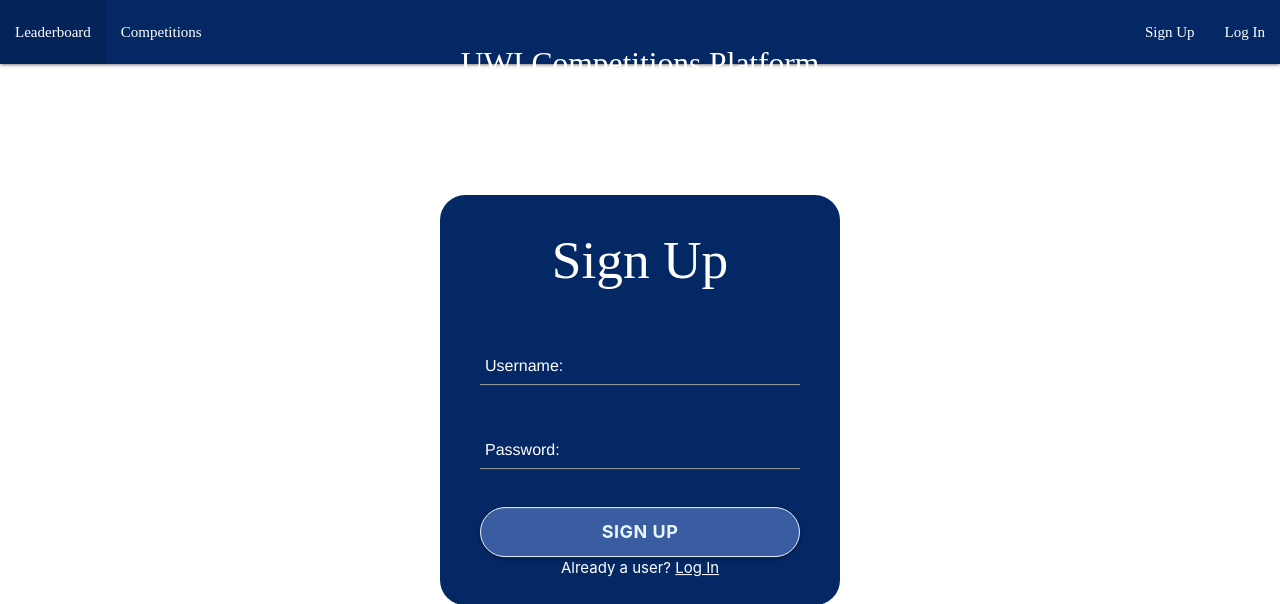
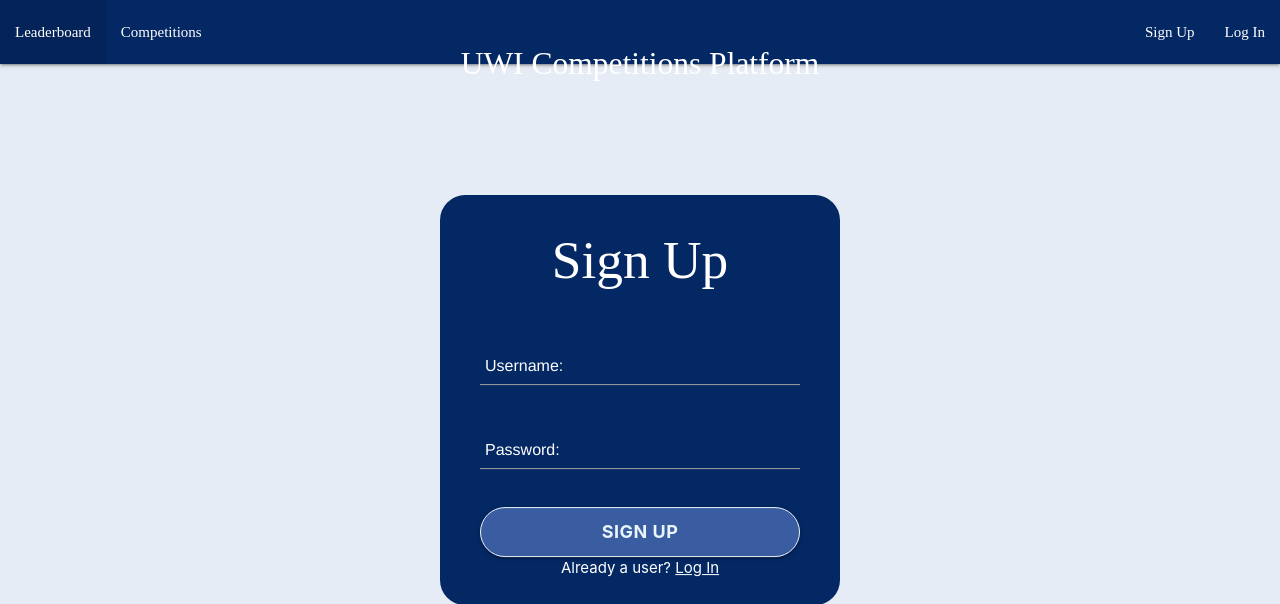
Before and after one commit to Web-Spasm/Competitions-Platform, a Flask app: page /signup in a window 1280 px wide. Shown: the top 604 px of the page. Run offline with Flask 3, Linux system fonts and the light colour scheme.

Commit message:
colour inconsistency fix

```diff
--- a/App/templates/competition_results.html
+++ b/App/templates/competition_results.html
@@ -9,7 +9,7 @@
 
 <style>
     body {
-        background-color: white;
+        background-color: #E6ECF5;
     }
 
     .flash.success {
--- a/App/templates/login.html
+++ b/App/templates/login.html
@@ -9,7 +9,7 @@
 <style>
 
     body {
-        background-color: white;
+        background-color: #E6ECF5;
     }
 
     .center{
--- a/App/templates/moderator_profile.html
+++ b/App/templates/moderator_profile.html
@@ -9,7 +9,7 @@
 <style>
 
 body {
-        background-color: white;
+        background-color: #E6ECF5;
     }
 
 h1 {
@@ -36,7 +36,7 @@ h1 {
 }
 
 .moderator-image {
-    background-color: white;
+    background-color: #E6ECF5;
     border-radius: 25px;
     padding-top: 0vw;
 }
--- a/App/templates/signup.html
+++ b/App/templates/signup.html
@@ -9,7 +9,7 @@
 <style>
 
     body {
-        background-color: white;
+        background-color: #E6ECF5;
 
     }
 
--- a/App/templates/student_profile.html
+++ b/App/templates/student_profile.html
@@ -8,7 +8,7 @@
 
 <style>
     body {
-        background-color: white;
+        background-color: #E6ECF5;
     }
 
     .notifications {
@@ -52,7 +52,7 @@
     }
 
     .student-image {
-        background-color: white;
+        background-color: #E6ECF5;
         border-radius: 25px;
         padding: 0vw;
     }
@@ -482,7 +482,7 @@
             <!--- Date Form -->
             <div class="date-form">
                 <form id="dateForm">
-                    <label for="date">View History</label>
+                    <label for="date" style="color: white;">View History</label>
                     <input type="text" id="date" name="date" placeholder="MM/YYYY">
                     <button type="submit">Confirm</button>
                 </form>
```
